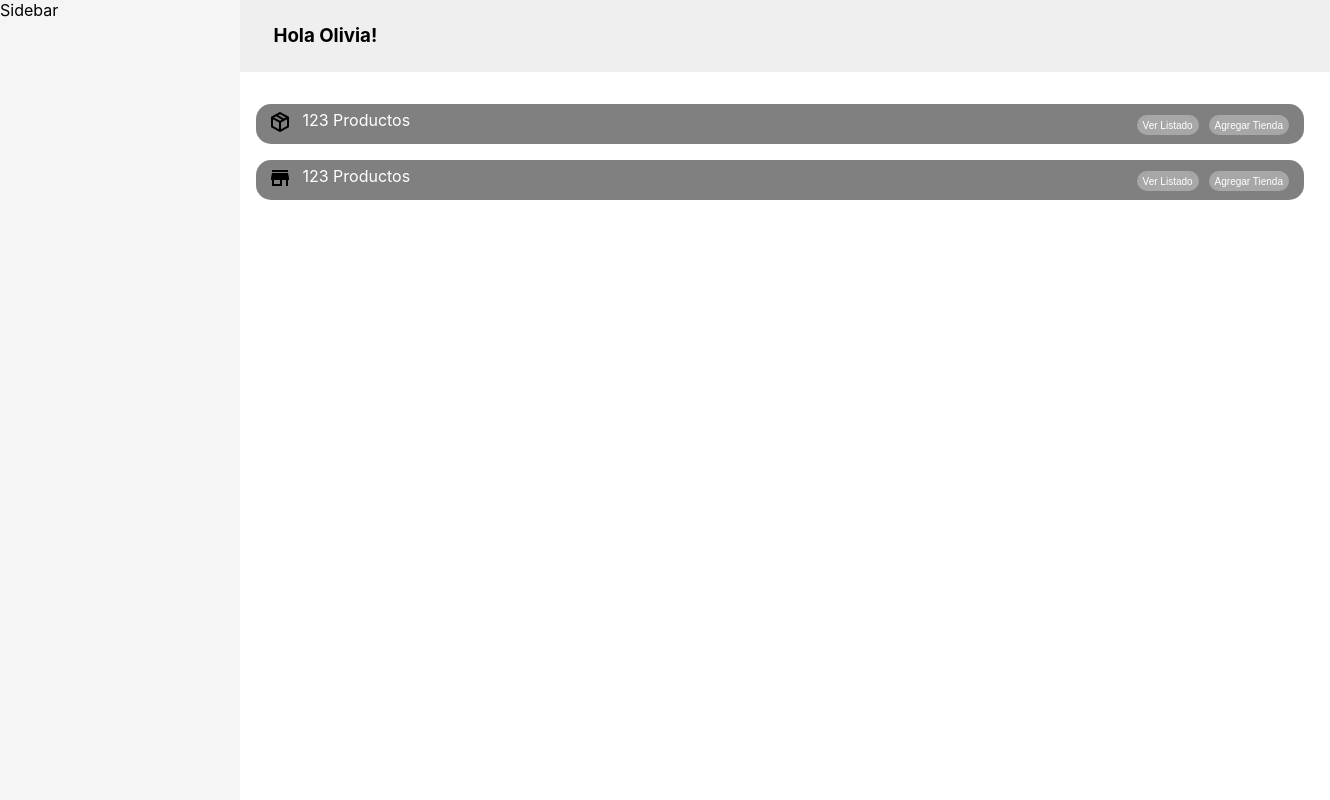
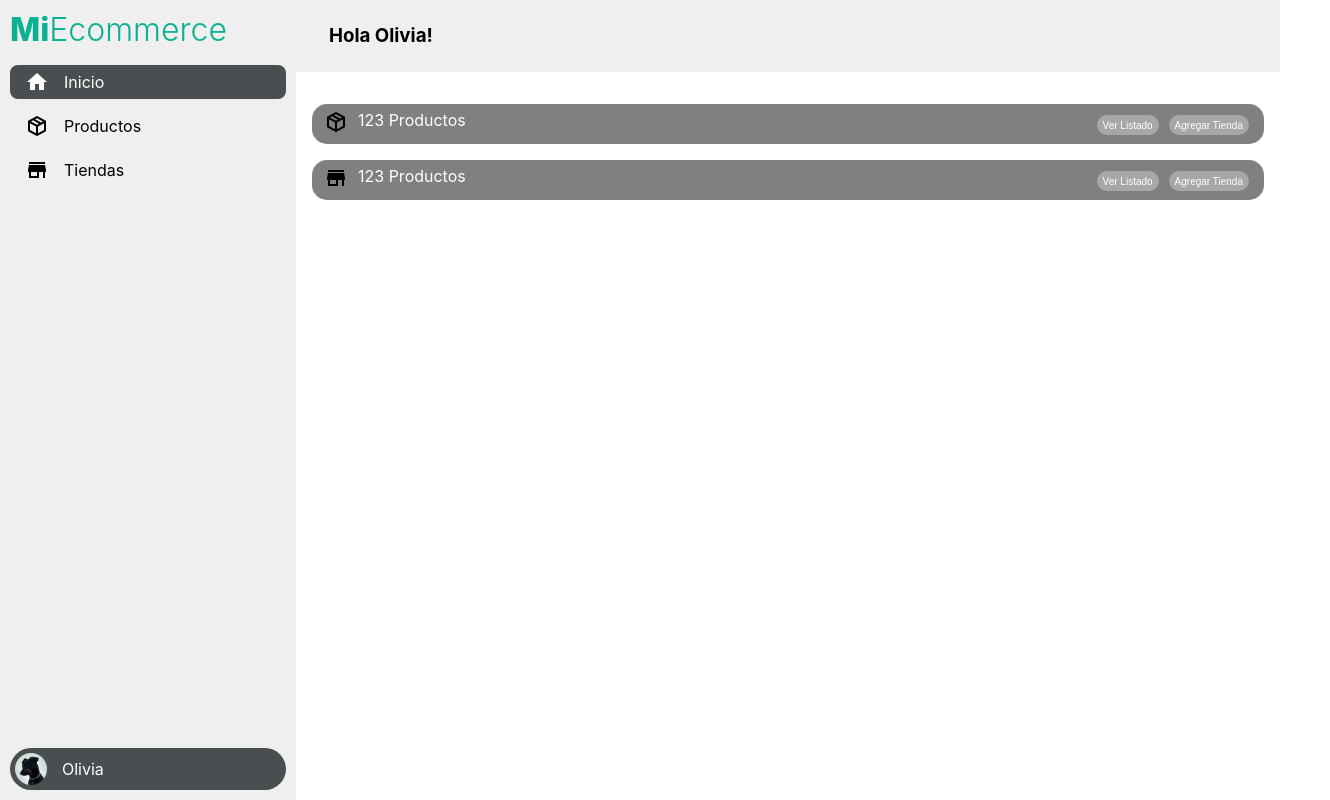
Before and after one commit to aquiab/react-sprint-4, a React (Create React App) app: page / in a window 1280 px wide. Shown: the whole page, 1330 px wide, since content can reach past the window. Built offline with nearby package versions, Linux system fonts and the light colour scheme.

Commit message:
Agregue el menu principal

```diff
--- a/src/components/MainArea/MainArea.jsx
+++ b/src/components/MainArea/MainArea.jsx
@@ -1,7 +1,8 @@
-import React, { useContext, useState } from "react";
+import React, { useContext } from "react";
 import useClickOutside from "../../hooks/useClickOutside";
 import { sidebarContext } from "../../context/sidebarContext";
 import "./mainArea.css";
+import MenuPrincipal from "../MenuPrincipal/MenuPrincipal";
 
 const MainArea = ({ children }) => {
 	const { isOpen, closeSidebar } = useContext(sidebarContext);
@@ -9,17 +10,18 @@ const MainArea = ({ children }) => {
 		left: isOpen ? "0" : "-100%",
 	};
 
-  const sidebarRef = useClickOutside(closeSidebar)
-
+	const sidebarRef = useClickOutside(closeSidebar);
 
 	return (
 		<div className="mainArea-container">
 			<aside className="sidebar" style={sidebarStyle} ref={sidebarRef}>
-				Sidebar
+				<MenuPrincipal />
 			</aside>
-			<main className="mainArea">
-				{children}
-			</main>
+			<main className="mainArea">{children}</main>
+			<div
+				className="clickEventGuard"
+				style={{ display: isOpen ? "block" : "none" }}
+			/>
 		</div>
 	);
 };
--- a/src/components/MainArea/mainArea.css
+++ b/src/components/MainArea/mainArea.css
@@ -3,22 +3,46 @@
 }
 
 .sidebar {
-  position: absolute;
+  position: fixed;
+  top: 0;
   left: -300px;
   height: 100vh;
   width: 296px;
-  background-color: #f5f5f5;
+  background-color: transparent;
   transition: left .7s ease-in-out;
+  z-index: 105;
+  backdrop-filter: blur(5px);
+}
+
+.clickEventGuard {
+  position: absolute;
+  width: 100vw;
+  height: 100vh;
+  top: 0;
+  left: 0;
+  z-index: 104;
+  background-color: transparent;
 }
 
 .mainArea {
-  width: 100%;
+  width: 100vw;
+  overflow: auto;
+  height: 100vh;
 }
 
 
 @media screen and (min-width: 1024px) {
   .sidebar {
+    background-color: #efefef;
     position: inherit;
     left: 0;
   }
+
+  .mainArea {
+    width: calc(100% - 296px);
+  }
+
+  .clickEventGuard {
+    display: none!important;
+  }
 }
--- /dev/null
+++ b/src/components/MenuPrincipal/MenuPrincipal.jsx
@@ -0,0 +1,62 @@
+import React, { useContext } from "react";
+import { Link, NavLink } from "react-router-dom";
+import Logo from "../Logo/Logo";
+import svgHome from "../../assets/home.svg";
+import svgProducts from "../../assets/package-variant-closed.svg";
+import svgStore from "../../assets/store.svg";
+import ProfileButton from "../ProfileButton/ProfileButton";
+import { sidebarContext } from "../../context/sidebarContext";
+import "./menuPrincipal.css";
+
+const MenuPrincipal = () => {
+	const { closeSidebar } = useContext(sidebarContext);
+	return (
+		<div className="menuPrincipal__container">
+			<nav className="navbar">
+				<Link to="/" onClick={closeSidebar}>
+					<Logo />
+				</Link>
+				<ul className="list">
+					<li>
+						<NavLink
+							className={({ isActive }) =>
+								"navlink " + (isActive ? "active" : "")
+							}
+							to="/"
+							onClick={closeSidebar}
+						>
+							<img className="" src={svgHome} alt="" /> Inicio
+						</NavLink>
+					</li>
+					<li>
+						<NavLink
+							className={({ isActive }) =>
+								"navlink " + (isActive ? "active" : "")
+							}
+							to="/products"
+							onClick={closeSidebar}
+						>
+							<img className="" src={svgProducts} alt="" /> Productos
+						</NavLink>
+					</li>
+					<li>
+						<NavLink
+							className={({ isActive }) =>
+								"navlink " + (isActive ? "active" : "")
+							}
+							to="/stores"
+							onClick={closeSidebar}
+						>
+							<img className="" src={svgStore} alt="" /> Tiendas
+						</NavLink>
+					</li>
+				</ul>
+			</nav>
+			<Link to="/profile" onClick={closeSidebar}>
+				<ProfileButton />
+			</Link>
+		</div>
+	);
+};
+
+export default MenuPrincipal;
--- /dev/null
+++ b/src/components/MenuPrincipal/menuPrincipal.css
@@ -0,0 +1,43 @@
+.menuPrincipal__container {
+  padding: 10px;
+  height: 100%;
+  display: flex;
+  flex-direction: column;
+  justify-content: space-between;
+}
+
+.menuPrincipal__container a {
+  text-decoration: none;
+}
+.list {
+  padding: 0;
+  margin: 0;
+  margin-top: 1rem;
+}
+
+.list li {
+  margin-top: 10px;
+}
+
+.navlink {
+  text-decoration: none;
+  color: inherit;
+  display: flex;
+  align-items: center;
+  padding: 5px 15px;
+  gap: 15px;
+  border-radius: 8px;
+}
+
+.navlink__icon {
+  filter: invert(100%);
+}
+
+.navlink.active {
+  background-color: #494f51;
+  color: #fff;
+}
+
+.navlink.active img{
+  filter: invert(1000%);
+}
--- /dev/null
+++ b/src/components/ProfileButton/ProfileButton.jsx
@@ -0,0 +1,17 @@
+import React, { useContext } from "react";
+import { userContext } from "../../context/userContext";
+import "./profileButton.css"
+
+const ProfileButton = () => {
+  const {user} = useContext(userContext);
+	return (
+		<div className="profileButton__container">
+			<div className="profileButton__icon">
+				<img src={user.image} alt="" />
+			</div>
+      {user.name}
+		</div>
+	);
+};
+
+export default ProfileButton;
--- /dev/null
+++ b/src/components/ProfileButton/profileButton.css
@@ -0,0 +1,15 @@
+.profileButton__container {
+  width: 100%;
+	display: flex;
+	align-items: center;
+	padding: 5px;
+	cursor: pointer;
+	background-color: #494f51;
+	color: #fff;
+  border-radius: 50px;
+  gap: 15px;
+}
+
+.profileButton__icon {
+  display: inherit;
+}
--- a/src/index.css
+++ b/src/index.css
@@ -1,4 +1,10 @@
+* {
+  box-sizing: border-box;
+}
+
 body {
+  height: 99vh;
+  overflow: hidden;
   margin: 0;
   padding: 0;
   box-sizing: border-box;
```
Also changed, not shown: src/assets/user-image.png (added).
